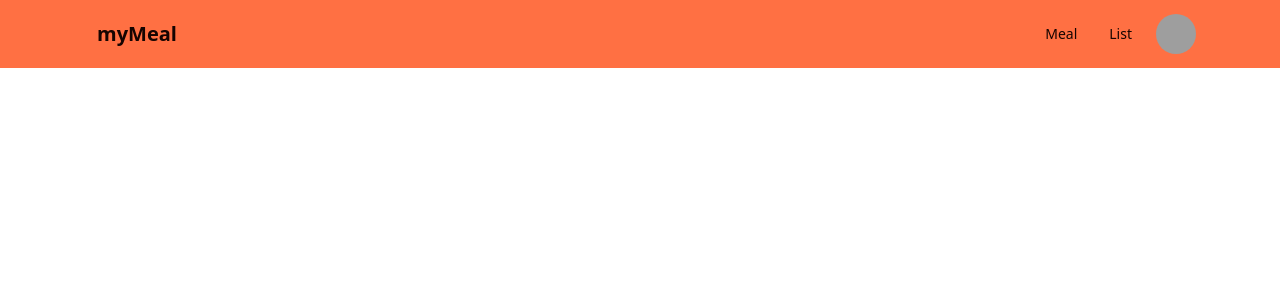
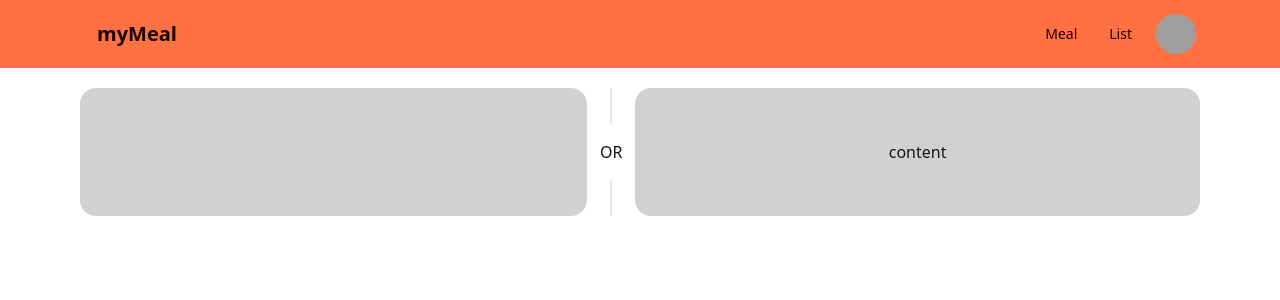
Before and after one commit to TobiasBlankJohansson/meal-fullstack-app, a React (Vite) app in the folder frontend/: page / in a window 1280 px wide. Shown: the top 300 px of the page. Built offline with nearby package versions, Linux system fonts and the light colour scheme; grey boxes are pictures that could not be loaded.

Commit message:
feat:add divider in meal

```diff
--- a/frontend/src/components/Meal/Meal.tsx
+++ b/frontend/src/components/Meal/Meal.tsx
@@ -5,7 +5,17 @@ export function Meal() {
   return (
     <>
       <Navbar></Navbar>
-      <MealWeek></MealWeek>
+      <main className="mx-20 mt-5">
+        <div className="flex w-full flex-col lg:flex-row">
+          <div className="card bg-base-300 rounded-box grid h-32 flex-grow place-items-center">
+            <MealWeek></MealWeek>
+          </div>
+          <div className="divider lg:divider-horizontal">OR</div>
+          <div className="card bg-base-300 rounded-box grid h-32 flex-grow place-items-center">
+            content
+          </div>
+        </div>
+      </main>
     </>
   );
 }
```
